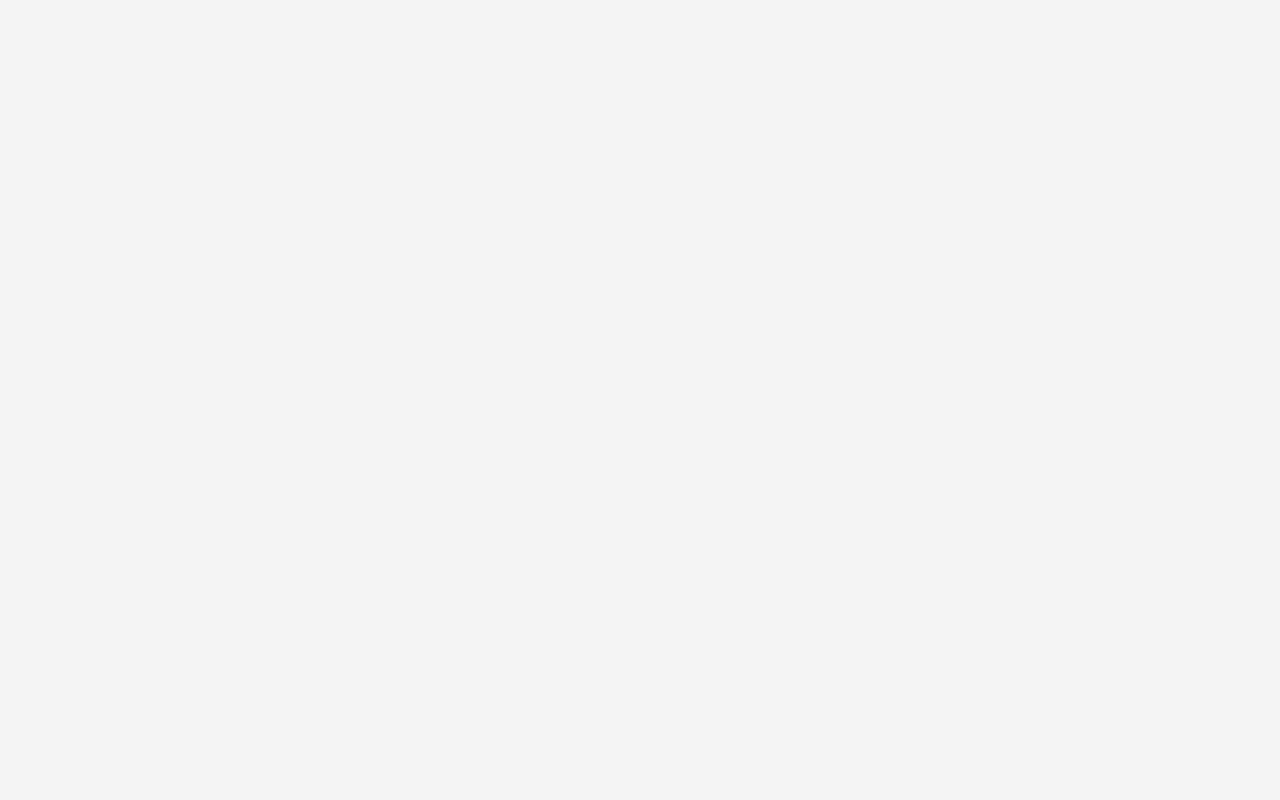
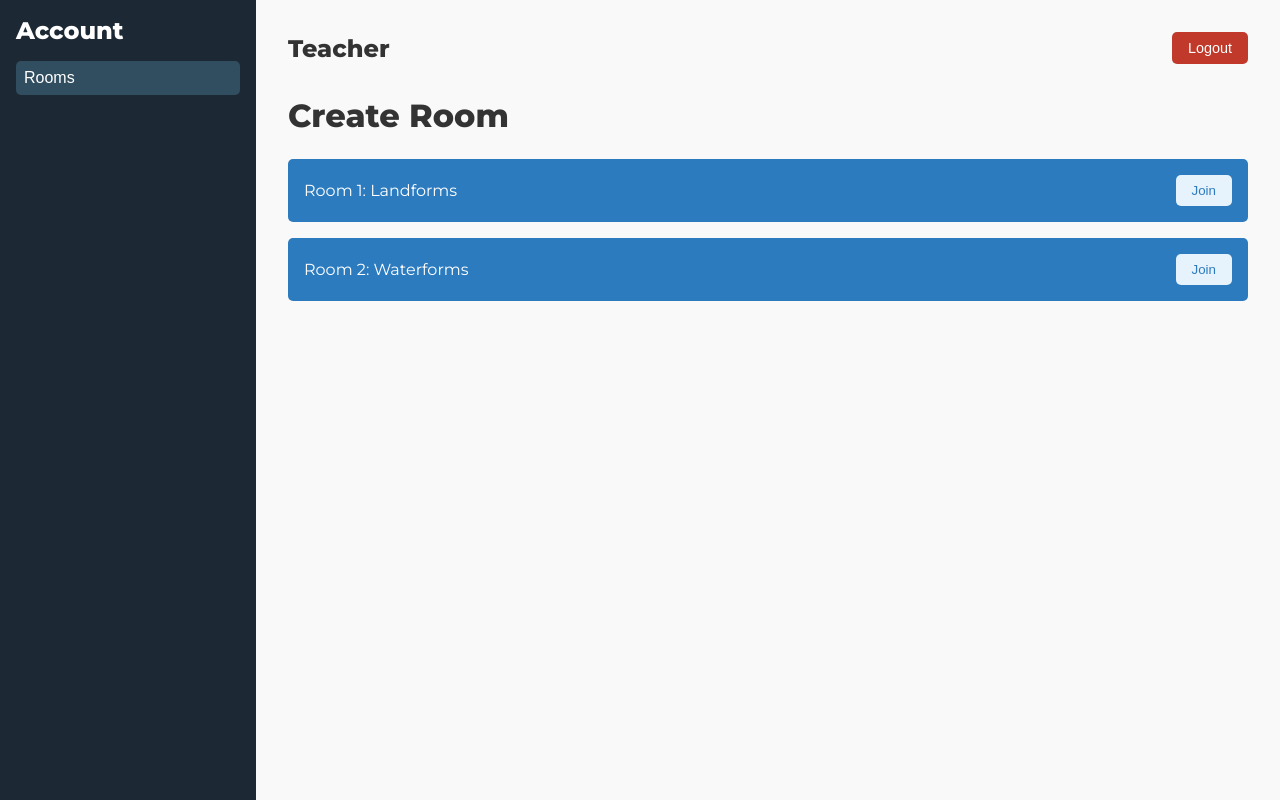
Before and after one commit to antonjoshuadominguez/SulongEdukasyon, a React (Vite) app: page /create-room in a window 1280 px wide. Before the commit this address had no page. Built offline with nearby package versions, Linux system fonts and the light colour scheme.

Commit message:
createroom

```diff
--- a/src/App.jsx
+++ b/src/App.jsx
@@ -1,6 +1,7 @@
 import React from 'react';
 import LandingPage from './components/LandingPage';
 import UserManagement from './components/UserManagement';
+import CreateRoom from './components/CreateRoom'; // Import the CreateRoom component
 import { BrowserRouter as Router, Route, Routes } from 'react-router-dom';
 
 function App() {
@@ -9,7 +10,7 @@ function App() {
       <Routes>
         <Route path="/" element={<LandingPage />} />
         <Route path="/user-management" element={<UserManagement />} />
-        {/* Add more routes as needed */}
+        <Route path="/create-room" element={<CreateRoom />} /> {/* New Route */}
       </Routes>
     </Router>
   );
--- /dev/null
+++ b/src/components/CreateRoom.jsx
@@ -0,0 +1,36 @@
+import React from "react";
+import "../css/CreateRoom.css";
+
+const CreateRoom = () => {
+  return (
+    <div className="dashboard-container">
+      {/* Sidebar */}
+      <div className="sidebar">
+        <h2>Account</h2>
+        <button className="sidebar-button">Rooms</button>
+      </div>
+
+      {/* Main Content */}
+      <div className="main-content">
+        <header className="header">
+          <h3>Teacher</h3>
+          <button className="logout">Logout</button>
+        </header>
+
+        <h1 className="page-title">Create Room</h1>
+        <div className="rooms-list">
+          <div className="room-item">
+            <span>Room 1: Landforms</span>
+            <button className="join-button">Join</button>
+          </div>
+          <div className="room-item">
+            <span>Room 2: Waterforms</span>
+            <button className="join-button">Join</button>
+          </div>
+        </div>
+      </div>
+    </div>
+  );
+};
+
+export default CreateRoom;
--- /dev/null
+++ b/src/css/CreateRoom.css
@@ -0,0 +1,110 @@
+@import url('https://fonts.googleapis.com/css?family=Montserrat:400,800');
+
+.dashboard-container {
+  display: flex;
+  height: 100vh;
+  width: 100vw; /* Full viewport width */
+  font-family: 'Montserrat', sans-serif;
+}
+
+/* Sidebar Styling */
+.sidebar {
+  background-color: #1c2833; /* Dark blue */
+  color: white;
+  width: 20%; /* Sidebar width */
+  padding: 1rem;
+  box-sizing: border-box;
+  display: flex;
+  flex-direction: column;
+  gap: 1rem;
+}
+
+.sidebar h2 {
+  font-size: 1.5rem;
+}
+
+.sidebar-button {
+  background-color: #314e61; /* Lighter blue */
+  color: white;
+  border: none;
+  padding: 0.5rem;
+  border-radius: 5px;
+  cursor: pointer;
+  font-size: 1rem;
+  text-align: left;
+}
+
+.sidebar-button:hover {
+  background-color: #3c6382;
+}
+
+/* Main Content Styling */
+.main-content {
+  flex: 1;
+  padding: 2rem;
+  background-color: #f9f9f9;
+  box-sizing: border-box;
+}
+
+/* Header and Logout Button Styling */
+.header {
+  display: flex;
+  justify-content: space-between;
+  align-items: center;
+  margin-bottom: 2rem;
+}
+
+.header h3 {
+  font-size: 1.5rem;
+  color: #333;
+}
+
+.logout {
+  background-color: #c0392b; /* Red */
+  color: white;
+  border: none;
+  padding: 0.5rem 1rem;
+  border-radius: 5px;
+  cursor: pointer;
+  font-size: 0.9rem;
+}
+
+.logout:hover {
+  background-color: #e74c3c;
+}
+
+/* Page Title Styling */
+.page-title {
+  font-size: 2rem;
+  margin-bottom: 1.5rem;
+}
+
+/* Room List Styling */
+.rooms-list {
+  display: flex;
+  flex-direction: column;
+  gap: 1rem;
+}
+
+.room-item {
+  display: flex;
+  justify-content: space-between;
+  align-items: center;
+  background-color: #2d7bbf; /* Blue */
+  color: white;
+  padding: 1rem;
+  border-radius: 5px;
+}
+
+.join-button {
+  background-color: #e6f2fc; /* Light blue */
+  color: #2d7bbf; /* Blue */
+  border: none;
+  padding: 0.5rem 1rem;
+  border-radius: 5px;
+  cursor: pointer;
+}
+
+.join-button:hover {
+  background-color: #d4e9f7;
+}
```
